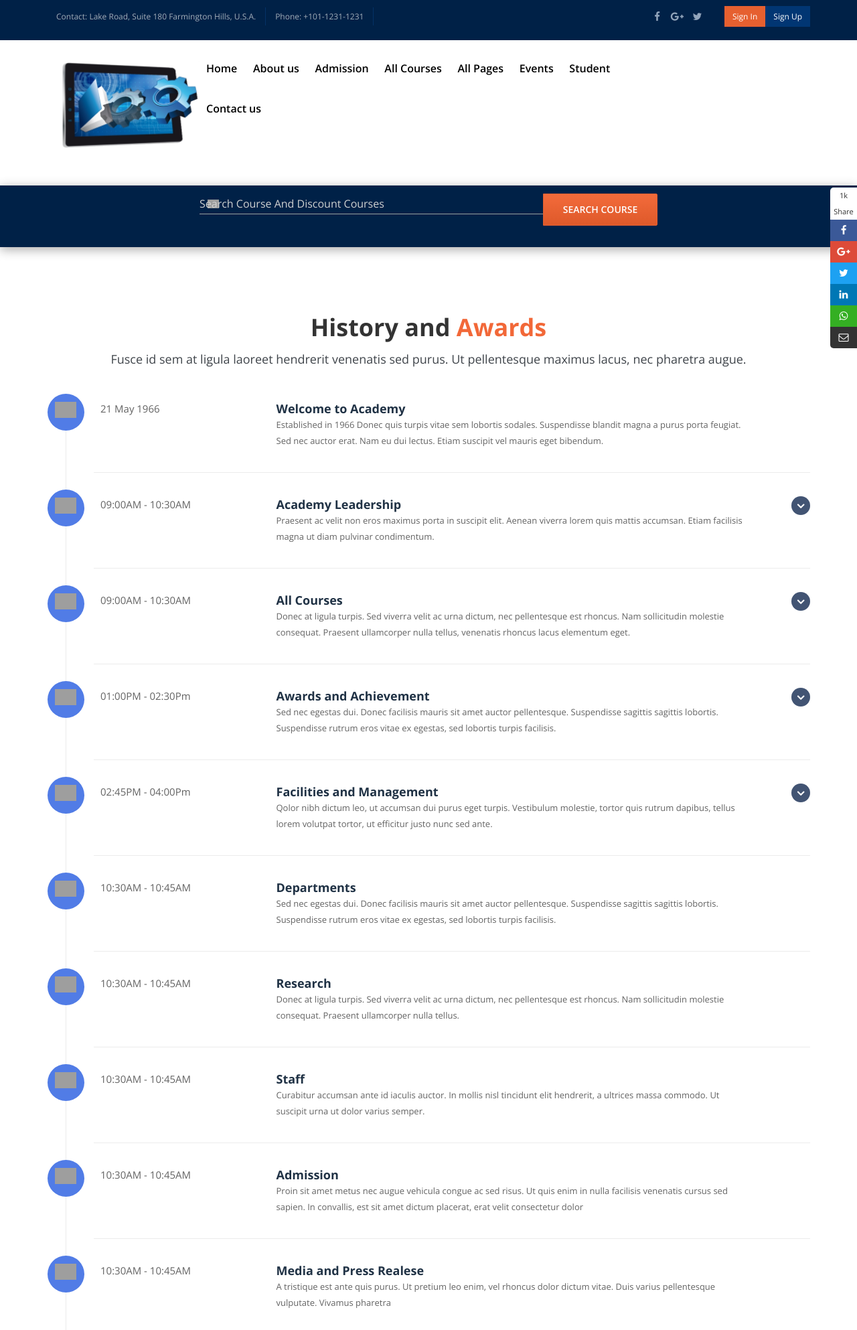
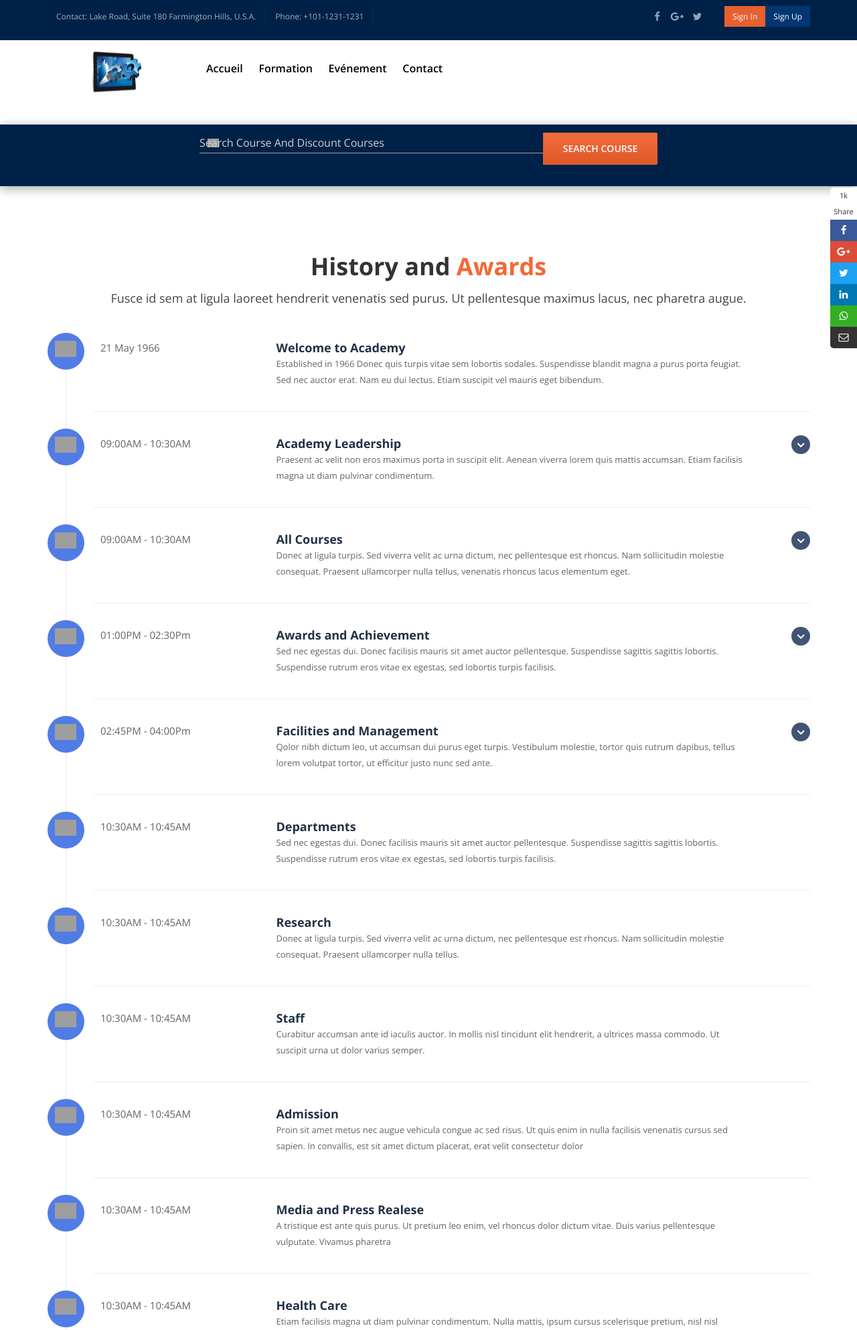
Before and after one commit to KhiateFadi/LPRS, a PHP site: page /main/HTML/vue/awards.html in a window 1280 px wide. Shown: the top 1986 px of the page at 67% size. Run offline with PHP 8.4, Linux system fonts and the light colour scheme; some libraries are stand-ins or nearby versions; grey boxes are pictures that could not be loaded.

Commit message:
page evenement

```diff
--- a/index.html
+++ b/index.html
@@ -68,7 +68,7 @@
                             <ul>
                                 <li><a href="index.html">Accueil</a></li>
                                 <li><a href="main/HTML/vue/all-courses.html">Formation</a></li>
-                                <li><a href="main/HTML/vue/awards.html">Relation entreprise</a></li>
+                                <li><a href="main/HTML/vue/awards.html">Evénement</a></li>
                                 <li><a href="main/HTML/vue/contact-us.html">Contact</a></li>
 
                             </ul>
@@ -160,7 +160,7 @@
                                     </div>
                                 </li>
                                 <li class="admi-menu">
-                                    <a href="main/HTML/vue/awards.html" class="mm-arr">Relation entreprise</a>
+                                    <a href="main/HTML/vue/awards.html" class="mm-arr">Evénement</a>
                                     <!-- MEGA MENU 1 -->
                                 </li>
                                 <li><a href="main/HTML/vue/contact-us.html">Contact</a></li>
--- a/main/HTML/vue/awards.html
+++ b/main/HTML/vue/awards.html
@@ -32,13 +32,14 @@
 <body>
 
     <!-- MOBILE MENU -->
+    <!-- MOBILE MENU -->
     <section>
         <div class="ed-mob-menu">
             <div class="ed-mob-menu-con">
                 <div class="ed-mm-left">
                     <div class="wed-logo">
                         <a href="index.html"><img src="images/logo.png" alt="" />
-						</a>
+            </a>
                     </div>
                 </div>
                 <div class="ed-mm-right">
@@ -72,32 +73,36 @@
                             </ul>
                             <h4>All Pages</h4>
                             <ul>
-                                <li><a href="index.html">Home</a></li>
-                                <li><a href="about.html">About us</a></li>
-                                <li><a href="admission.html">Admission</a></li>
-                                <li><a href="all-courses.html">All courses</a></li>
-                                <li><a href="course-details.html">Course details</a></li>
-                                <li><a href="awards.html">Awards</a></li>
-                                <li><a href="seminar.html">Seminar</a></li>
-                                <li><a href="events.html">Events</a></li>
-                                <li><a href="event-details.html">Event details</a></li>
-                                <li><a href="event-register.html">Event register</a></li>
-                                <li><a href="contact-us.html">Contact us</a></li>
+                                <li><a href="../../index.html">Accueil</a></li>
+                                <li><a href="all-courses.html">Formation</a></li>
+                                <li><a href="admission.html">Evénement</a></li>
+                                <li><a href="contact-us.html">Contact</a></li>
+
                             </ul>
                             <h4>User Profile</h4>
-                            <ul>
-                                <li><a href="dashboard.html">User profile</a></li>
-                                <li><a href="db-courses.html">Courses</a></li>
-                                <li><a href="db-exams.html">Exams</a></li>
-                                <li><a href="db-profile.html">Prfile</a></li>
-                                <li><a href="db-time-line.html">Time line</a></li>
-                            </ul>
+                            <    <ul>
+                                    <li><a href="index.html">Accueil</a></li>
+                                    <li><a href="main/HTML/vue/all-courses.html">Formation</a></li>
+                                    <li><a href="main/HTML/vue/admission.html">Evénement</a></li>
+                                    <li><a href="main/HTML/vue/contact-us.html">Contact</a></li>
+
+                                </ul>
                         </div>
                     </div>
                 </div>
             </div>
         </div>
     </section>
+
+
+
+
+
+
+
+
+
+
 
     <!--HEADER SECTION-->
     <section>
@@ -143,47 +148,44 @@
                 <div class="row">
                     <div class="col-md-12">
                         <div class="wed-logo">
-                            <a href="index.html"><img src="images/logo.png" alt="" />
+                            <a href="index.html"><img style="margin-left:60px;width:90px;height:90px;margin-top:-9px;" src="../images/logo.png" alt="" />
                             </a>
                         </div>
                         <div class="main-menu">
                             <ul>
-                                <li><a href="index.html">Home</a>
+                                <li><a href="index.html">Accueil</a>
                                 </li>
                                 <li class="about-menu">
-                                    <a href="about.html" class="mm-arr">About us</a>
+                                    <a href="all-courses.html" class="mm-arr">Formation</a>
                                     <!-- MEGA MENU 1 -->
                                     <div class="mm-pos">
                                         <div class="about-mm m-menu">
                                             <div class="m-menu-inn">
                                                 <div class="mm1-com mm1-s1">
                                                     <div class="ed-course-in">
-                                                        <a class="course-overlay menu-about" href="admission.html">
-                                                            <img src="images/h-about.jpg" alt="">
-                                                            <span>Academics</span>
+                                                        <a class="course-overlay menu-about" href="main/HTML/vue/admission.html">
+                                                            <img src="main/HTML/images/site/Formation.jpg" alt="">
+                                                            <span>Formation</span>
                                                         </a>
                                                     </div>
                                                 </div>
-                                                <div class="mm1-com mm1-s2">
-                                                    <p>Want to change the world? At Berkeley we’re doing just that. When you join the Golden Bear community, you’re part of an institution that shifts the global conversation every single day.</p>
-                                                    <a href="about.html" class="mm-r-m-btn">Read more</a>
-                                                </div>
+
                                                 <div class="mm1-com mm1-s3">
                                                     <ul>
-                                                        <li><a href="all-courses.html">All Courses</a></li>
-                                                        <li><a href="course-details.html">Course details</a></li>
-                                                        <li><a href="about.html">About</a></li>
-                                                        <li><a href="admission.html">Admission</a></li>
-                                                        <li><a href="awards.html">Awards</a></li>
+                                                        <li><a href="main/HTML/vue/all-courses.html">TROISIÈME PRÉPA PRO</a></li>
+                                                        <li><a href="main/HTML/vue/all-courses.html">BAC PRO TU</a></li>
+                                                        <li><a href="main/HTML/vue/all-courses.html">BAC PRO MEI</a></li>
+                                                        <li><a href="main/HTML/vue/admission.html">BAC PRO SN</a></li>
+                                                        <li><a href="main/HTML/vue/awards.html">FORMATION SST</a></li>
                                                     </ul>
                                                 </div>
                                                 <div class="mm1-com mm1-s4">
                                                     <ul>
-                                                        <li><a href="dashboard.html">Student profile</a></li>
-                                                        <li><a href="db-courses.html">Dashboard courses</a></li>
-                                                        <li><a href="db-exams.html">Dashboard exams</a></li>
-                                                        <li><a href="db-profile.html">Dashboard profile</a></li>
-                                                        <li><a href="db-time-line.html">Dashboard timeline</a></li>
+                                                        <li><a href="main/HTML/vue/dashboard.html">BAC STI2D</a></li>
+                                                        <li><a href="main/HTML/vue/db-courses.html">BTS CPRP</a></li>
+                                                        <li><a href="main/HTML/vue/db-exams.html">BTS SIO – OPTION SISR</a></li>
+                                                        <li><a href="main/HTML/vue/db-profile.html">BTS SIO – OPTION SLAM</a></li>
+
                                                     </ul>
                                                 </div>
                                             </div>
@@ -191,168 +193,12 @@
                                     </div>
                                 </li>
                                 <li class="admi-menu">
-                                    <a href="#" class="mm-arr">Admission</a>
+                                    <a href="main/HTML/vue/awards.html" class="mm-arr">Evénement</a>
                                     <!-- MEGA MENU 1 -->
-                                    <div class="mm-pos">
-                                        <div class="admi-mm m-menu">
-                                            <div class="m-menu-inn">
-                                                <div class="mm2-com mm1-com mm1-s1">
-                                                    <div class="ed-course-in">
-                                                        <a class="course-overlay" href="about.html">
-                                                            <img src="images/h-about1.jpg" alt="">
-                                                            <span>Academics</span>
-                                                        </a>
-                                                    </div>
-                                                    <p>Donec lacus libero, rutrum ac sollicitudin sed, mattis non eros. Vestibulum congue nec eros quis lacinia. Mauris non tincidunt lectus. Nulla mollis, orci vitae accumsan rhoncus.</p>
-                                                    <a href="about.html" class="mm-r-m-btn">Read more</a>
-                                                </div>
-                                                <div class="mm2-com mm1-com mm1-s1">
-                                                    <div class="ed-course-in">
-                                                        <a class="course-overlay" href="admission.html">
-                                                            <img src="images/h-adm1.jpg" alt="">
-                                                            <span>Admission</span>
-                                                        </a>
-                                                    </div>
-                                                    <p>Donec lacus libero, rutrum ac sollicitudin sed, mattis non eros. Vestibulum congue nec eros quis lacinia. Mauris non tincidunt lectus. Nulla mollis, orci vitae accumsan rhoncus.</p>
-                                                    <a href="admission.html" class="mm-r-m-btn">Read more</a>
-                                                </div>
-                                                <div class="mm2-com mm1-com mm1-s1">
-                                                    <div class="ed-course-in">
-                                                        <a class="course-overlay" href="awards.html">
-                                                            <img src="images/h-cam1.jpg" alt="">
-                                                            <span>History & awards</span>
-                                                        </a>
-                                                    </div>
-                                                    <p>Donec lacus libero, rutrum ac sollicitudin sed, mattis non eros. Vestibulum congue nec eros quis lacinia. Mauris non tincidunt lectus. Nulla mollis, orci vitae accumsan rhoncus.</p>
-                                                    <a href="awards.html" class="mm-r-m-btn">Read more</a>
-                                                </div>
-                                                <div class="mm2-com mm1-com mm1-s4">
-                                                    <div class="ed-course-in">
-                                                        <a class="course-overlay" href="seminar.html">
-                                                            <img src="images/h-res1.jpg" alt="">
-                                                            <span>Seminar 2018</span>
-                                                        </a>
-                                                    </div>
-                                                    <p>Donec lacus libero, rutrum ac sollicitudin sed, mattis non eros. Vestibulum congue nec eros quis lacinia. Mauris non tincidunt lectus. Nulla mollis, orci vitae accumsan rhoncus.</p>
-                                                    <a href="seminar.html" class="mm-r-m-btn">Read more</a>
-                                                </div>
-
-                                            </div>
-                                        </div>
-                                    </div>
                                 </li>
-                                <li><a href="all-courses.html">All Courses</a></li>
+                                <li><a href="main/HTML/vue/contact-us.html">Contact</a></li>
                                 <!--<li><a class='dropdown-button ed-sub-menu' href='#' data-activates='dropdown1'>Courses</a></li>-->
-                                <li class="cour-menu">
-                                    <a href="#!" class="mm-arr">All Pages</a>
-                                    <!-- MEGA MENU 1 -->
-                                    <div class="mm-pos">
-                                        <div class="cour-mm m-menu">
-                                            <div class="m-menu-inn">
-                                                <div class="mm1-com mm1-cour-com mm1-s3">
-													<h4>Frontend pages:1</h4>
-                                                    <ul>
-                                                        <li><a href="index.html">Home</a></li>
-														<li><a href="index-1.html">Home - 1</a></li>
-														<li><a href="all-courses.html">All Courses</a></li>
-														<li><a href="course-details.html">Course Details</a></li>
-														<li><a href="about.html">About us</a></li>
-														<li><a href="admission.html">admission</a></li>
-														<li><a href="awards.html">awards</a></li>
-														<li><a href="blog.html">blog</a></li>
-														<li><a href="blog-details.html">blog details</a></li>
-														<li><a href="contact-us.html">contact us</a></li>
-														<li><a href="departments.html">Departments</a></li>
-														<li><a href="events.html">events</a></li>
-														<li><a href="event-details.html">event details</a></li>
-														<li><a href="event-register.html">event register</a></li>
-                                                    </ul>
-                                                </div>
-                                                <div class="mm1-com mm1-cour-com mm1-s3">
-													<h4>Frontend pages:2</h4>
-                                                    <ul>
-														<li><a href="facilities.html">facilities</a></li>
-														<li><a href="facilities-detail.html">facilities detail</a></li>
-														<li><a href="research.html">research</a></li>
-														<li><a href="seminar.html">seminar</a></li>
-														<li><a href="gallery-photo.html">gallery photo</a></li>
-                                                    </ul>
-													<h4 class="ed-dr-men-mar-top">User Dashboard</h4>
-                                                    <ul>
-                                                        <li><a href="dashboard.html">Student profile</a></li>
-                                                        <li><a href="db-courses.html">Dashboard courses</a></li>
-                                                        <li><a href="db-exams.html">Dashboard exams</a></li>
-                                                        <li><a href="db-profile.html">Dashboard profile</a></li>
-                                                        <li><a href="db-time-line.html">Dashboard timeline</a></li>
-                                                    </ul>
-                                                </div>
-                                                <div class="mm1-com mm1-cour-com mm1-s3">
-													<h4>Admin panel:1</h4>
-                                                    <ul>
-														<li><a href="admin.html">admin</a></li>
-														<li><a href="admin-add-courses.html">Add new course</a></li>
-														<li><a href="admin-all-courses.html">All courses</a></li>
-														<li><a href="admin-student-details.html">Student details</a></li>
-														<li><a href="admin-user-add.html">Add new user</a></li>
-														<li><a href="admin-user-all.html">All users</a></li>
-														<li><a href="admin-panel-setting.html">Admin setting</a></li>
-														<li><a href="admin-event-add.html">event add</a></li>
-														<li><a href="admin-event-all.html">event all</a></li>
-														<li><a href="admin-setting.html">Admin Setting</a></li>
-														<li><a href="admin-slider.html">Slider setting</a></li>
-														<li><a href="admin-slider-edit.html">Slider edit</a></li>
-														<li><a href="admin-course-details.html">course details</a></li>
-														<li><a href="admin-login.html">admin login</a></li>
-                                                    </ul>
-                                                </div>
-                                                <div class="mm1-com mm1-cour-com mm1-s3">
-													<h4>Admin panel:2</h4>
-                                                    <ul>
-														<li><a href="admin-event-edit.html">event edit</a></li>
-														<li><a href="admin-exam-add.html">exam add</a></li>
-														<li><a href="admin-exam-all.html">exam all</a></li>
-														<li><a href="admin-exam-edit.html">exam edit</a></li>
-														<li><a href="admin-export-data.html">export data</a></li>
-														<li><a href="admin-import-data.html">import data</a></li>
-														<li><a href="admin-job-add.html">Add new jobs</a></li>
-														<li><a href="admin-job-all.html">All jobs</a></li>
-														<li><a href="admin-job-edit.html">Edit job</a></li>
-														<li><a href="admin-main-menu.html">main menu</a></li>
-														<li><a href="admin-page-add.html">Add new page</a></li>
-														<li><a href="admin-page-all.html">All pages</a></li>
-														<li><a href="admin-page-edit.html">Edit page</a></li>
-														<li><a href="admin-forgot.html">forgot password</a></li>
-                                                    </ul>
-                                                </div>
-                                                <div class="mm1-com mm1-cour-com mm1-s4">
-													<h4>Admin panel:3</h4>
-                                                    <ul>
-														<li><a href="admin-quick-link.html">quick link</a></li>
-														<li><a href="admin-seminar-add.html">Add new seminar</a></li>
-														<li><a href="admin-seminar-all.html">All seminar</a></li>
-														<li><a href="admin-seminar-edit.html">Edit seminar</a></li>
-														<li><a href="admin-seminar-enquiry.html">Semester enquiry</a></li>
-														<li><a href="admin-all-enquiry.html">All enquiry</a></li>
-														<li><a href="admin-view-enquiry.html">All enquiry view</a></li>
-														<li><a href="admin-event-enquiry.html">event enquiry</a></li>
-														<li><a href="admin-admission-enquiry.html">Admission enquiry</a></li>
-														<li><a href="admin-common-enquiry.html">common enquiry</a></li>
-														<li><a href="admin-course-enquiry.html">course enquiry</a></li>
-														<li><a href="admin-all-menu.html">menu all</a></li>
-														<li><a href="admin-about-menu.html">Menu - About</a></li>
-														<li><a href="admin-admission-menu.html">Menu - admission</a></li>
-                                                    </ul>
-                                                </div>
-                                            </div>
-                                        </div>
-                                    </div>
-                                </li>
-                                <li><a href="events.html">Events</a>
-                                </li>
-                                <li><a href="dashboard.html">Student</a>
-                                </li>
-                                <li><a href="contact-us.html">Contact us</a>
-                                </li>
+                                <li class="cour-menu"/>
                             </ul>
                         </div>
                     </div>
@@ -687,18 +533,71 @@
                             <img src="images/3.png" alt="">
                         </div>
                         <div class="col-md-7 bb-text">
-                            <h4>therefore always free from repetition</h4>
-                            <p>There are many variations of passages of Lorem Ipsum available, but the majority have suffered alteration in some form, by injected humour</p>
+                            <h4>Vous souhaitez poster une offre d'alternance ?</h4>
+                            <p>Veuillez compléter le formulaire suivant afin de d'enregistrer l'offre.</p>
                         </div>
-                        <div class="col-md-3 bb-link">
-                            <a href="course-details.html">Book This Course</a>
-                        </div>
+
                     </div>
                 </div>
             </div>
         </div>
     </section>
     <!--SECTION END-->
+
+
+
+
+    <div class="sb2-2-3">
+        <div class="row">
+            <div class="col-md-12">
+  <div class="box-inn-sp admin-form">
+                    <div class="inn-title">
+                        <h4>Alternance  </h4>
+
+                    </div>
+                    <div class="tab-inn">
+                        <form action="" method="POST">
+                            <div class="row">
+                                <div class="input-field col s12">
+                                    <input type="text" value="" class="validate" required>
+                                    <label class="">Nom de l'entreprise</label>
+                                </div>
+                            </div>
+                            <div class="row">
+                                <div class="input-field col s12">
+                                    <textarea></textarea>
+                                    <label class="">Description de l'offre</label>
+                                </div>
+                            </div>
+                            <div class="row">
+
+                                <div class="input-field col s6">
+                                    <input type="text" class="validate" value="" required>
+                                    <label class="">Durée du contract (en mois)</label>
+                                </div>
+                            </div>
+                            <div class="row">
+                                <div class="input-field col s6">
+                                    <input type="text" value="" class="validate">
+                                    <label class="">Localisation</label>
+                                </div>
+                            </div>
+
+        <div class="row">
+                                <div class="input-field col s12">
+                                    <i class="waves-effect waves-light btn-large waves-input-wrapper" style="">
+                                      <input type="submit" class="waves-button-input"></i>
+                                </div>
+                            </div>
+                        </form>
+                    </div>
+                </div>
+            </div>
+        </div>
+    </div>
+
+
+
 
     <!--HEADER SECTION-->
     <section class="wed-hom-footer">
```
Also changed, not shown: main/HTML/css/style.css (line endings or trailing spaces).
